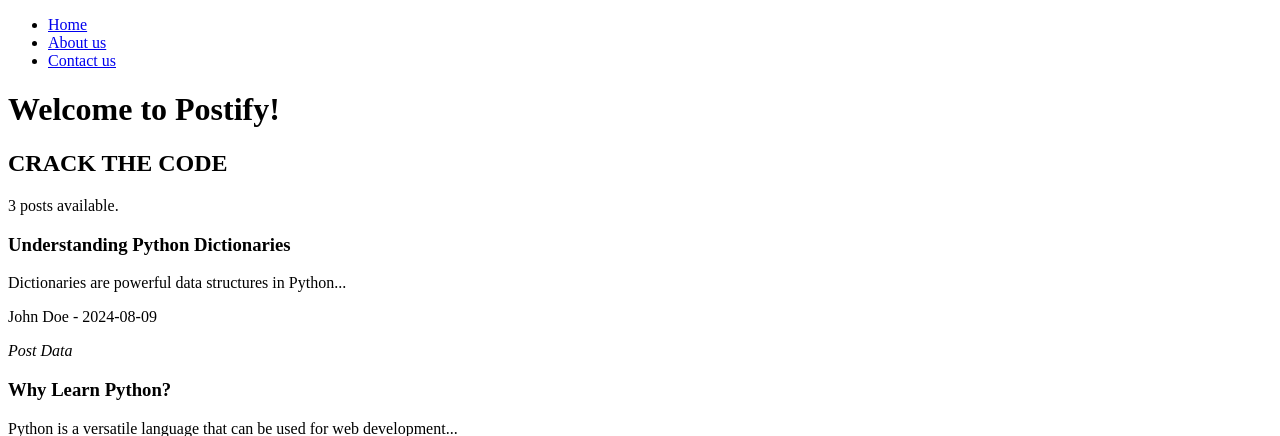
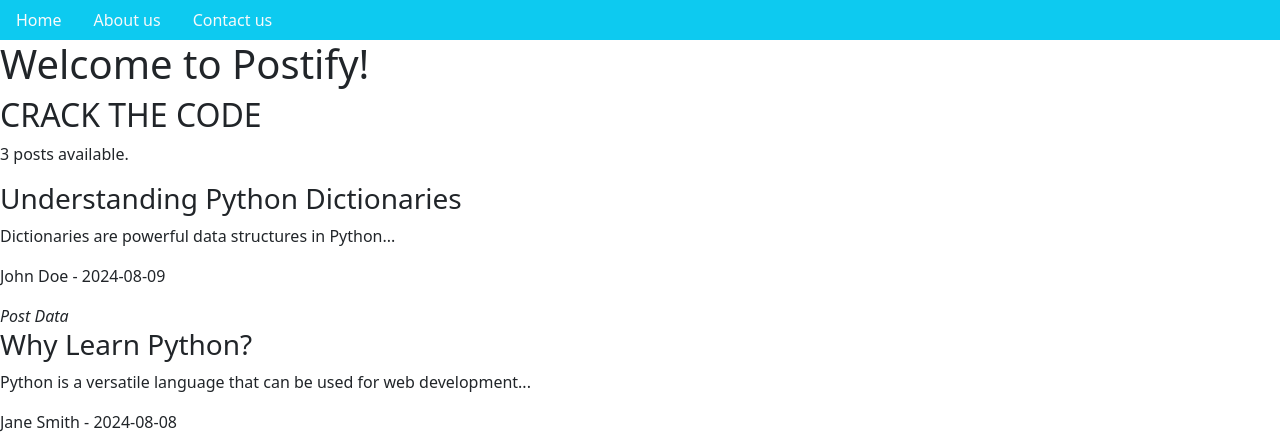
Before and after one commit to GustavoCTC22/Django-workshop-1, a Django app: page /app1/ in a window 1280 px wide. Shown: the top 436 px of the page. Run offline with Django 5.2, Linux system fonts and the light colour scheme; some libraries are stand-ins or nearby versions.

Commit message:
add: urls

```diff
--- a/app1/templates/index.html
+++ b/app1/templates/index.html
@@ -2,14 +2,17 @@
 <html>
   <head>
     <title>About</title>
+    {% load bootstrap5 %}
+    {% bootstrap_css %}
+    {% bootstrap_javascript %}
   </head>
   <body>
     <header>
       <nav>
-        <ul>
-          <li><a href="#">Home</a></li>
-          <li><a href="#">About us</a></li>
-          <li><a href="#">Contact us</a></li>
+        <ul class="nav bg-info">
+          <li class="item"><a href="#" class="nav-link link-light">Home</a></li>
+          <li class="item"><a href="{% url "aboutus" %}" class="nav-link link-light">About us</a></li>
+          <li class="item"><a href="#" class="nav-link link-light">Contact us</a></li>
         </ul>
       </nav>
     <header>
--- a/app1/urls.py
+++ b/app1/urls.py
@@ -3,7 +3,7 @@ from . import views
 
 urlpatterns = [
     path("", views.index),
-    path("about-us/", views.about_us),
+    path("about-us/", views.about_us, name="aboutus"),
     path("sumar/<int:num1>+<int:num2>", views.sumar),
     path("resta/<int:num1>-<int:num2>", views.restar),
     path("multi/<int:num1>*<int:num2>", views.multi),
--- a/myproject/settings.py
+++ b/myproject/settings.py
@@ -38,6 +38,7 @@ INSTALLED_APPS = [
     "django.contrib.messages",
     "django.contrib.staticfiles",
     "app1",
+    "bootstrap5",
 ]
 
 MIDDLEWARE = [
```
